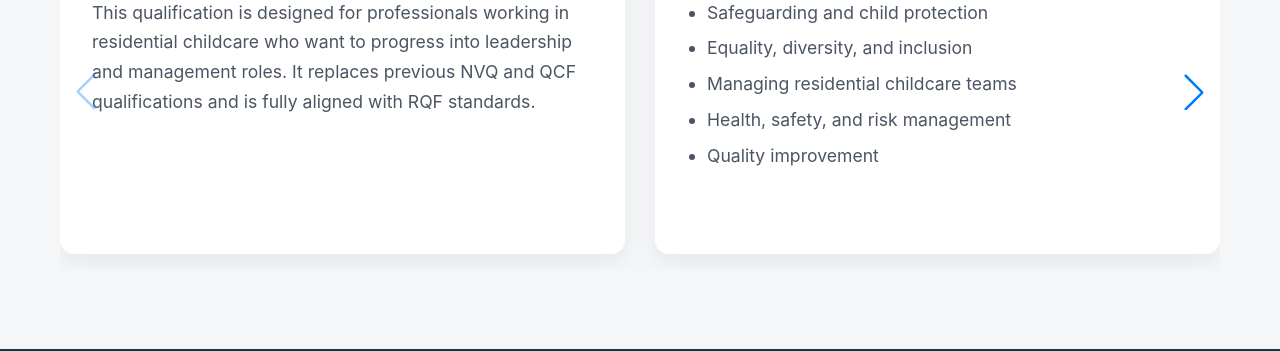
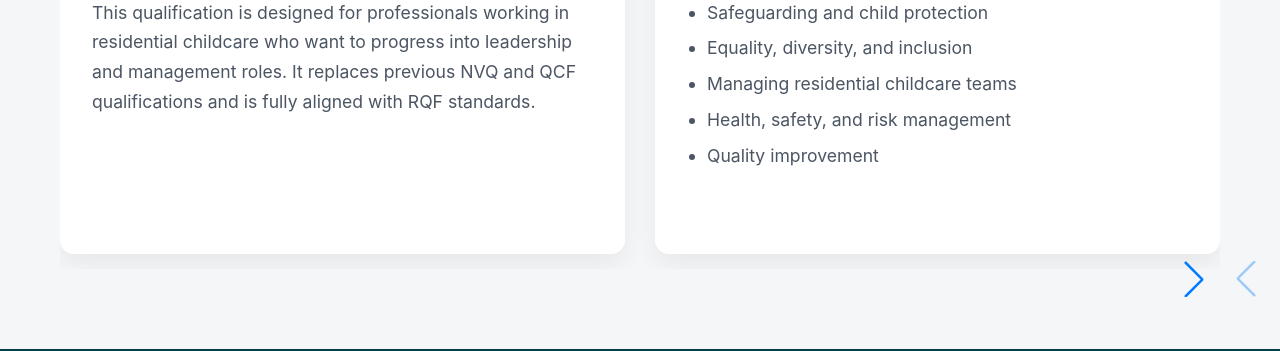
Before and after one commit to HudsonWayne/Inspired-Plus, a React (Vite) app in the folder inspired_plus/: page /services in a window 1280 px wide. Shown: the part 835-1186 px from the top of the page. Built offline with nearby package versions, Linux system fonts and the light colour scheme.

Commit message:
initial commit

```diff
--- a/inspired_plus/src/components/Our-Services/Services.jsx
+++ b/inspired_plus/src/components/Our-Services/Services.jsx
@@ -98,7 +98,6 @@ export default function Services() {
         </div>
       </section>
 
-
       {/* CAROUSEL */}
       <section className="course-details-section">
         <div className="container">
@@ -147,9 +146,11 @@ export default function Services() {
 
             </Swiper>
 
-            {/* NAVIGATION ARROWS */}
-            <div className="swiper-button-prev custom-arrow"></div>
-            <div className="swiper-button-next custom-arrow"></div>
+            {/* NAVIGATION ARROWS WRAPPED TOGETHER */}
+            <div className="custom-arrow-wrapper">
+              <div className="swiper-button-prev custom-arrow"></div>
+              <div className="swiper-button-next custom-arrow"></div>
+            </div>
 
           </div>
 
```
